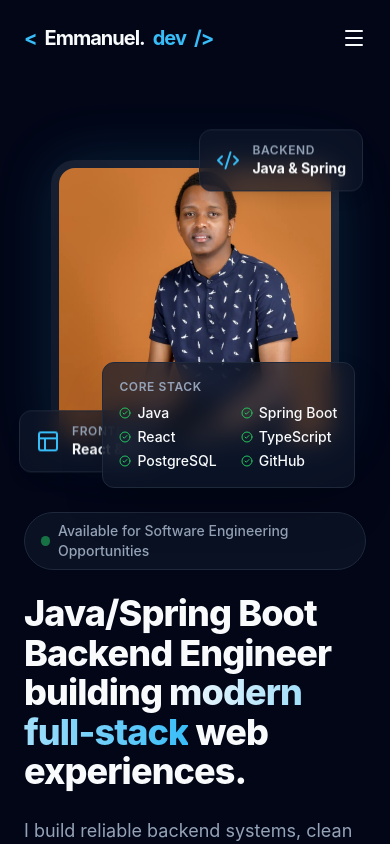
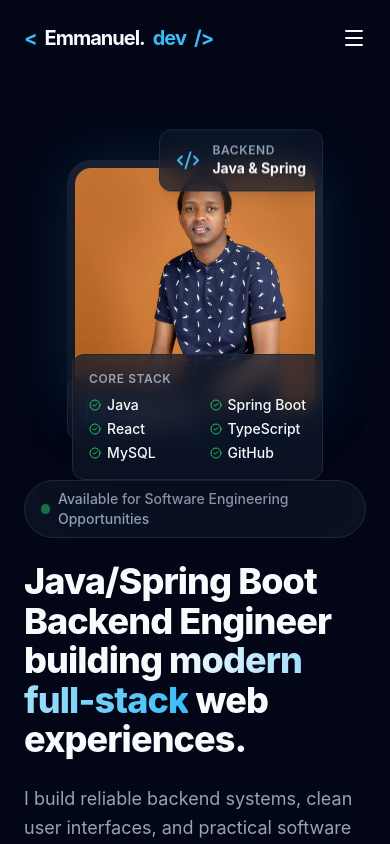
Before and after one commit to Gambi204/emmanuel-riungu-portfolio, a React (Vite) app: page / in a window 390 px wide. Shown: the top 844 px of the page. Built offline with nearby package versions, Linux system fonts and the light colour scheme.

Commit message:
Polish mobile hero responsiveness

```diff
--- a/src/sections/HeroSection.tsx
+++ b/src/sections/HeroSection.tsx
@@ -101,7 +101,7 @@ export default function HeroSection() {
         }}
         className="flex-1 relative flex justify-center lg:justify-end w-full max-w-md lg:max-w-none mx-auto lg:mx-0 pt-8 lg:pt-0"
       >
-        <div className="relative w-72 h-72 md:w-96 md:h-96 rounded-3xl bg-linear-to-tr from-[#0F172A] to-[#1E293B] p-2 shadow-[0_0_60px_rgba(56,189,248,0.15)] group">
+        <div className="relative w-64 h-64 sm:w-72 sm:h-72 md:w-96 md:h-96 rounded-3xl bg-linear-to-tr from-[#0F172A] to-[#1E293B] p-2 shadow-[0_0_60px_rgba(56,189,248,0.15)] group">
           <img
             src={profileImage}
             alt="Emmanuel Mugambi Riungu"
@@ -111,7 +111,7 @@ export default function HeroSection() {
           <motion.div
             animate={{ y: [0, -10, 0] }}
             transition={{ duration: 4, repeat: Infinity, ease: 'easeInOut' }}
-            className="absolute -top-6 -right-6 glass-card px-4 py-3 rounded-xl flex items-center gap-3 shadow-lg"
+            className="absolute -top-6 right-0 sm:-right-6 glass-card px-4 py-3 rounded-xl flex items-center gap-3 shadow-lg"
           >
             <div className="text-[#38BDF8]">
               <Code2 size={24} />
@@ -130,7 +130,7 @@ export default function HeroSection() {
           <motion.div
             animate={{ y: [0, 10, 0] }}
             transition={{ duration: 5, repeat: Infinity, ease: 'easeInOut' }}
-            className="absolute -bottom-4 -left-8 glass-card px-4 py-3 rounded-xl flex items-center gap-3 shadow-lg"
+            className="absolute -bottom-4 left-0 sm:-left-8 glass-card px-4 py-3 rounded-xl flex items-center gap-3 shadow-lg"
           >
             <div className="text-[#38BDF8]">
               <Layout size={24} />
@@ -148,7 +148,7 @@ export default function HeroSection() {
             initial={{ opacity: 0, x: 20 }}
             animate={{ opacity: 1, x: 0 }}
             transition={{ delay: 0.5 }}
-            className="absolute -bottom-10 -right-4 glass-card p-4 rounded-xl border border-[#38BDF8]/30 shadow-2xl backdrop-blur-xl"
+            className="absolute -bottom-16 right-0 sm:-bottom-10 sm:-right-4 glass-card p-4 rounded-xl border border-[#38BDF8]/30 shadow-2xl backdrop-blur-xl"
           >
             <p className="text-xs text-[#94A3B8] font-semibold uppercase tracking-wider mb-2">
               Core Stack
@@ -160,7 +160,7 @@ export default function HeroSection() {
                 'Spring Boot',
                 'React',
                 'TypeScript',
-                'PostgreSQL',
+                'MySQL',
                 'GitHub',
               ].map((tech) => (
                 <span key={tech} className="flex items-center gap-1.5">
```
